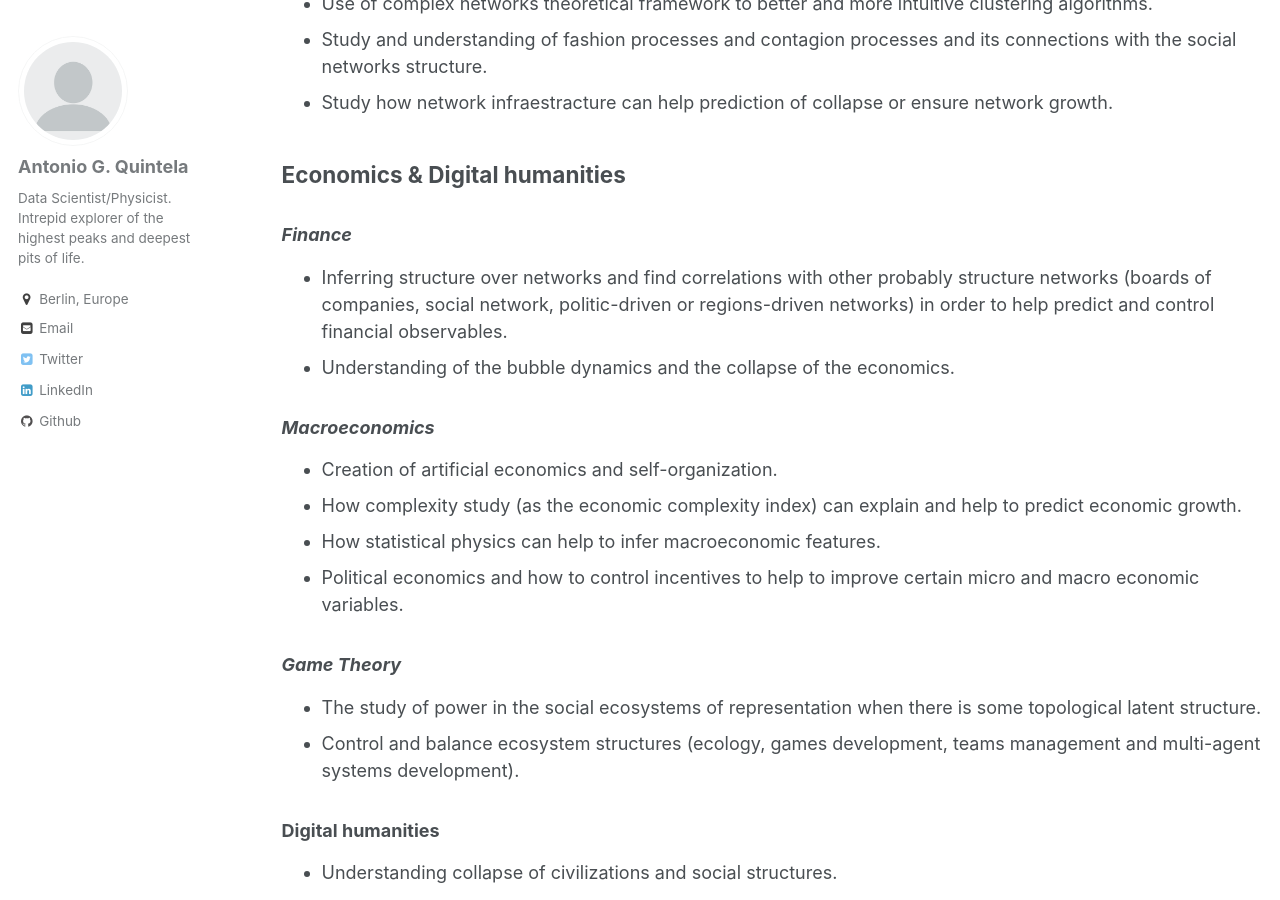
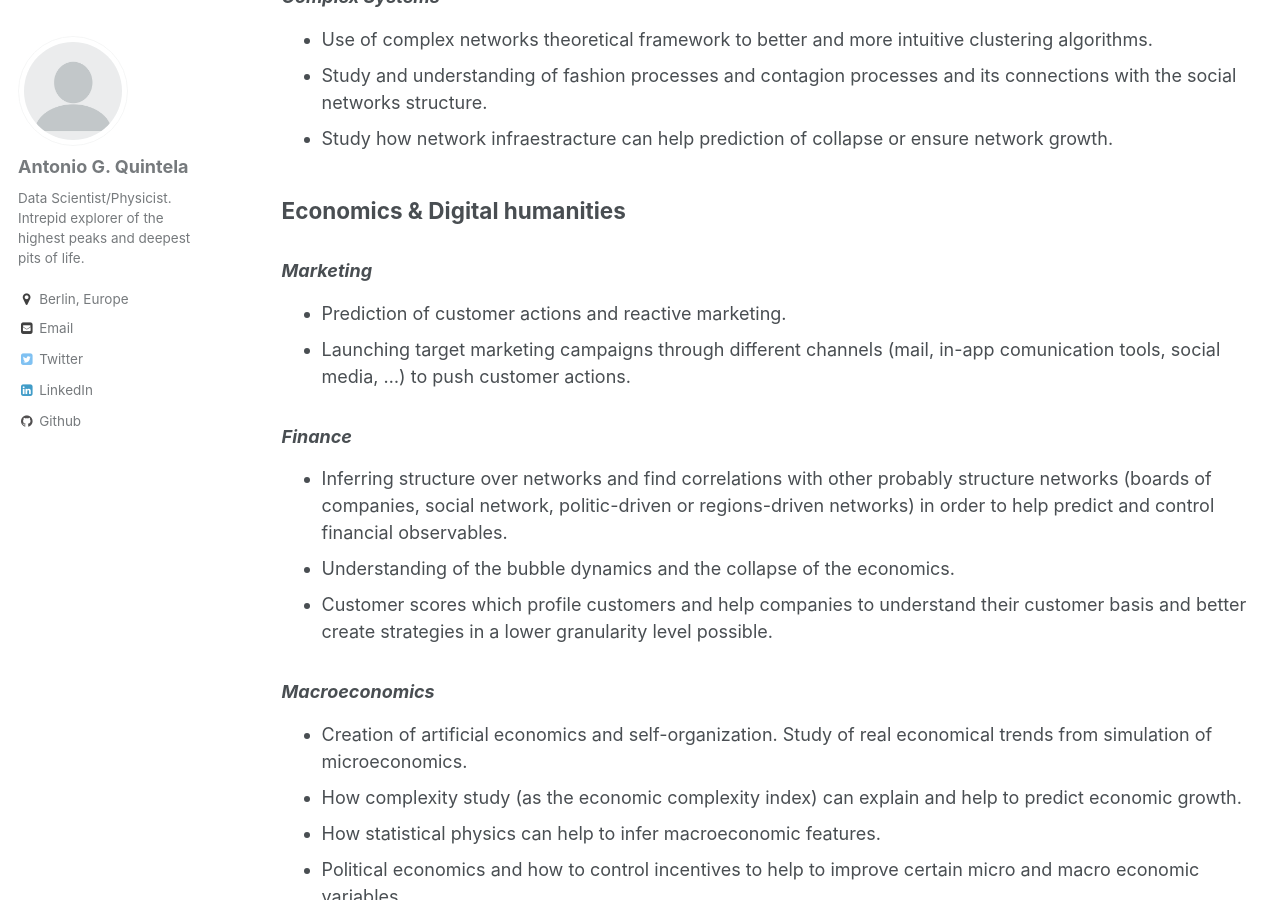
Before and after one commit to tgquintela/tgquintela.github.io, a Jekyll site: the page built from _pages/interests.md, in a window 1280 px wide and 900 px high, scrolled down 3630 px. Built offline with Jekyll 4.4.1, drawn with Linux system fonts in a browser that asks for light colours; a script that is not in the unit is left out.

Commit message:
Adding new interests profile.

```diff
--- a/_pages/interests.md
+++ b/_pages/interests.md
@@ -26,6 +26,7 @@ The classification in fields is merely an orientation. The fields and my specifi
   - [Non-linear dynamics](#non-linear-dynamics)
   - [Complex Systems](#complex-systems)
 * [Economics and Digital humanities](#economics-and-digital-humanities)
+  - [Marketing](#marketing)
   - [Finance](#finance)
   - [Macroeconomics](#macroeconomics)
   - [Game Theory](#game-theory)
@@ -91,12 +92,17 @@ The classification in fields is merely an orientation. The fields and my specifi
 * Study how network infraestracture can help prediction of collapse or ensure network growth.
 
 ## Economics & Digital humanities
+### *Marketing*
+* Prediction of customer actions and reactive marketing.
+* Launching target marketing campaigns through different channels (mail, in-app comunication tools, social media, ...) to push customer actions.
+
 ### *Finance*
 * Inferring structure over networks and find correlations with other probably structure networks (boards of companies, social network, politic-driven or regions-driven networks) in order to help predict and control financial observables.
 * Understanding of the bubble dynamics and the collapse of the economics.
+* Customer scores which profile customers and help companies to understand their customer basis and better create strategies in a lower granularity level possible.
 
 ### *Macroeconomics*
-* Creation of artificial economics and self-organization.
+* Creation of artificial economics and self-organization. Study of real economical trends from simulation of microeconomics.
 * How complexity study (as the economic complexity index) can explain and help to predict economic growth.
 * How statistical physics can help to infer macroeconomic features.
 * Political economics and how to control incentives to help to improve certain micro and macro economic variables.
```
